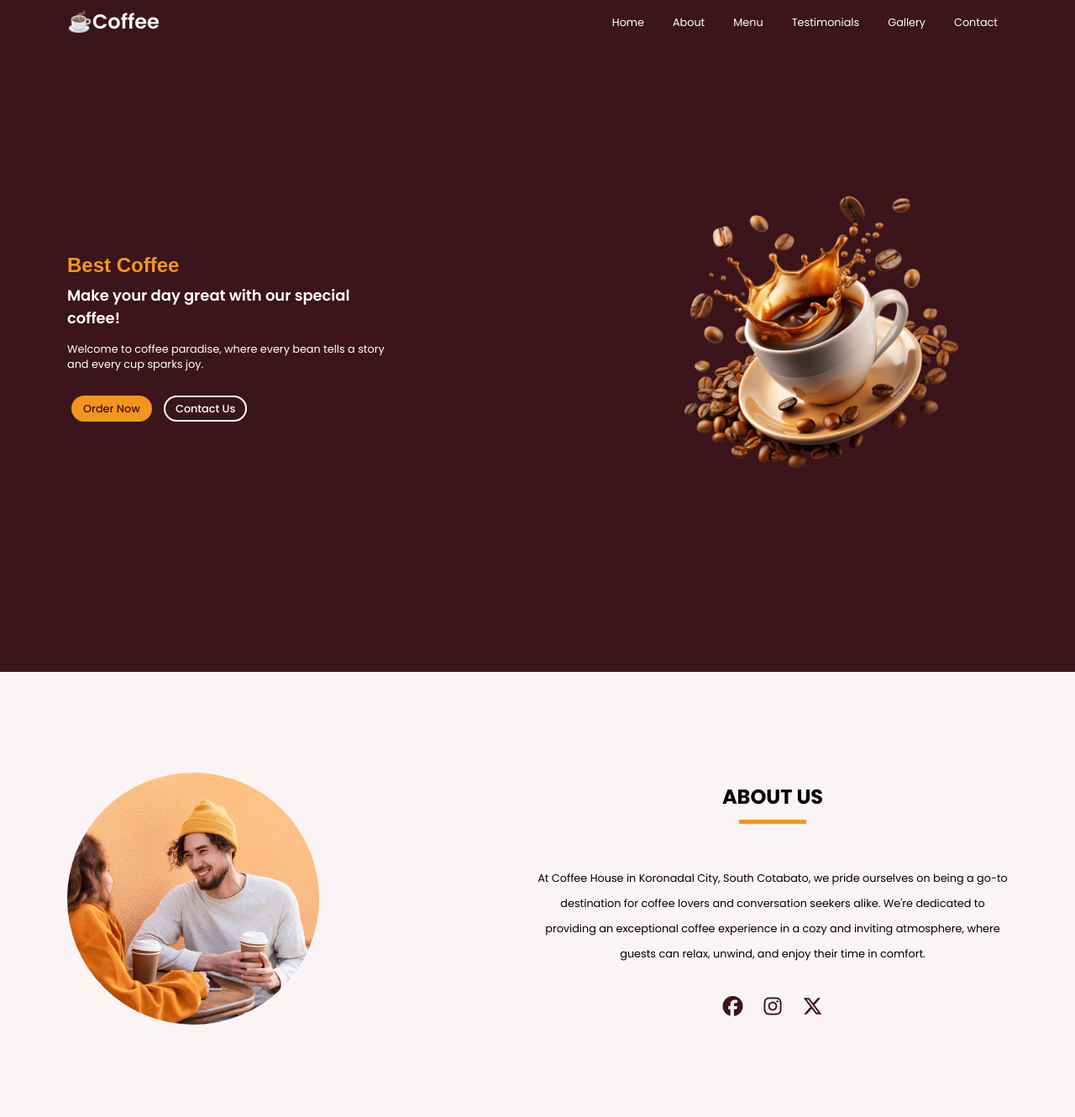
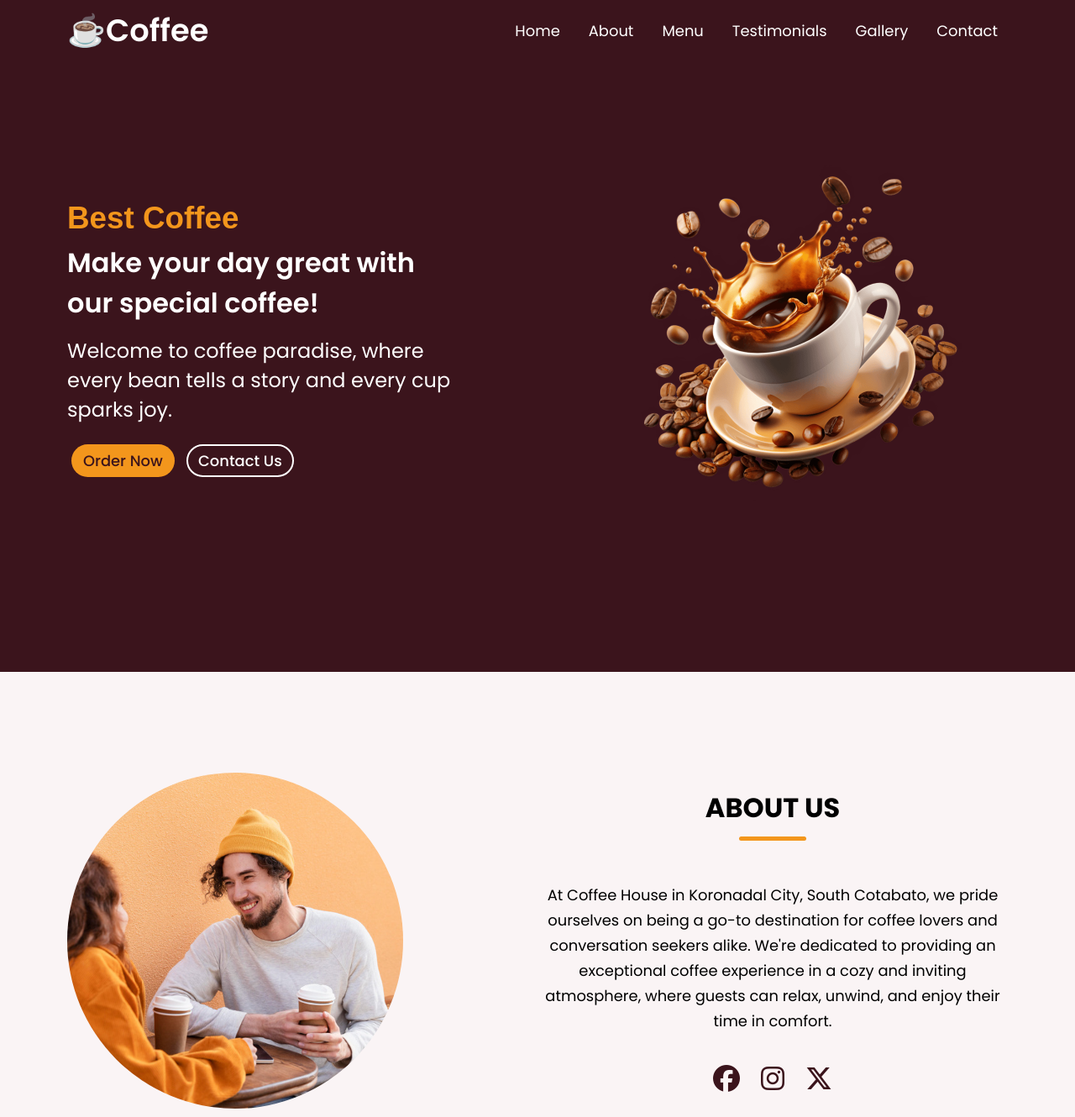
Before and after one commit to 1mSpecter/CoffeeWeb, a plain HTML site: page index.html in a window 1280 px wide. Shown: the whole page at 84% size. Drawn offline with Linux system fonts and the light colour scheme; a script that the page names is missing; a web font is replaced by a local one.

Commit message:
finish about

```diff
--- a/index.html
+++ b/index.html
@@ -6,7 +6,6 @@
     <meta name="viewport" content="width=device-width, initial-scale=1.0">
     <title>Coffee Website</title>
     <link rel="stylesheet" href="https://cdnjs.cloudflare.com/ajax/libs/font-awesome/6.7.2/css/all.min.css">
-    <link href="https://fonts.googleapis.com/css2?family=Miniver&family=Poppins:ital,wght@0,400;0,500;0,600;0,700;1,400&display=swap" rel="stylesheet">
     <link rel="stylesheet" href="style.css">
     <script src="script.js" defer></script>
 </head>
--- a/style.css
+++ b/style.css
@@ -1,10 +1,10 @@
-
+@import url('https://fonts.googleapis.com/css2?family=Miniver&family=Poppins:ital,wght@0,400;0,500;0,600;0,700;1,400&display=swap');
 
  *{
      margin: 0;
      padding: 0;
      box-sizing: border-box;
-    font-family: "Poppins", sans-serif;
+     font-family: "poppins", sans-serrif;
  }
 
 
@@ -21,12 +21,12 @@
      --font-size-m: 1.12rem;
      --font-size-l: 1.5rem;
      --font-size-xl: 2rem;
-    --font-size-xxl: 2.3regth
+     --font-size-xxl: 2.3rem;
 
      --font-weigth-normal: 400;
      --font-weigth-medium: 500;
      --font-weigth-semibold: 600;
-    --font-weigth-bold: 70gth
+     --font-weigth-bold: 700;
 
      --border-radius-s: 8px;
      --border-radius-m: 30px;
@@ -66,7 +66,7 @@ img{
      text-align: center;
      padding: 60px 0 100px;
      text-transform: uppercase;
-    font-size: var(--font-size-l);
+     font-size: var(--font-size-xl);
  }
 
  .section-title::after {
@@ -75,7 +75,7 @@ img{
      height: 5px;
      display: block;
      margin: 10px auto 0;
-    border-radius: var(--border-radius-s);
+     border-radius: var(--border-radius-m);
      background: var(--secondary-color);
  }
 
@@ -92,12 +92,13 @@ header .navbar {
      display: flex;
      align-items: center;
      justify-content: space-between;
+     margin: 17px 0;
      margin: 8px 0;
  }
 
  .navbar .nav-logo .logo-text {
      color: var(--white-color);
-    font-size: var(--font-size-l);
+     font-size: var(--font-size-xxl);
      font-weight: var(--font-weigth-semibold);
  }
 
@@ -109,7 +110,7 @@ header .navbar {
  .navbar .nav-menu .nav-link {
      padding: 5px 12px;
      color: var(--white-color);
-    font-size: var(--font-size-s);
+     font-size: var(--font-size-m);
      border-radius: var(--border-radius-m);
      transition: 0.3s ease;
  }
@@ -137,7 +138,7 @@ header .navbar {
  }
 
  .hero-section .hero-details .title {
-    font-size: var(--font-size-l);
+     font-size: var(--font-size-xxl);
      color: var(--secondary-color);
      font-family: "Miniver", sans-serif;
  }
@@ -145,14 +146,14 @@ header .navbar {
  .hero-section .hero-details .subtitle {
      margin-top: 8px;
      max-width: 70%;
-    font-size: var(--font-size-m);
+     font-size: var(--font-size-xl);
      font-weight: var(--font-weigth-semibold);
  }
 
  .hero-section .hero-details .description {
      max-width: 70%;
      margin: 15px 0 30px;
-    font-size: var(--font-size-s);
+     font-size: var(--font-size-l);
  }
 
  .hero-section .hero-details .button {
@@ -161,7 +162,7 @@ header .navbar {
      border: 2px solid transparent;
      color: var(--primary-color);
      border-radius: var(--border-radius-m);
-    font-size: var(--font-size-s);
+     font-size: var(--font-size-m);
      font-weight: var(--font-weigth-medium);
      background: var(--secondary-color);
      transition: 0.3s ease;
@@ -182,7 +183,7 @@ header .navbar {
  }
 
  .hero-section .hero-image-wrapper {
-    max-width: 350px;
+     max-width: 400px;
      margin-right: 50px;
  }
 
@@ -200,8 +201,8 @@ header .navbar {
  }
 
  .about-section .about-image-wrapper .about-image {
-    width: 300px;
-    height: 300px;
+     width: 400px;
+     height: 400px;
      object-fit: cover;
      border-radius: var(--border-radius-circle);
 
@@ -219,7 +220,7 @@ header .navbar {
      line-height: 30px;
      margin: 50px 0 30px;
      text-align: center;
-    font-size: var(--font-size-s);
+     font-size: var(--font-size-m);
 
  }
 
@@ -231,7 +232,7 @@ header .navbar {
 
  .about-section .social-link-list .social-link {
      color: var(--primary-color);
-    font-size: var(--font-size-l);
+     font-size: var(--font-size-xl);
      transition: 0.2s ease;
  }
 
@@ -241,7 +242,7 @@ header .navbar {
  }
 
 
-@media (max-width: 900px){
+ @media screen and (max-width: 950px){
 
      :root {
          --font-size-m: 1rem;
@@ -304,7 +305,7 @@ header .navbar {
          color: var(--dark-color);
          display: block;
          margin-top: 17px;
-        font-size: var(--font-size-l);
+         font-size: var(--font-size-xl);
 
      }
 
```
Lines whose indentation alone changed are shown as unchanged.
